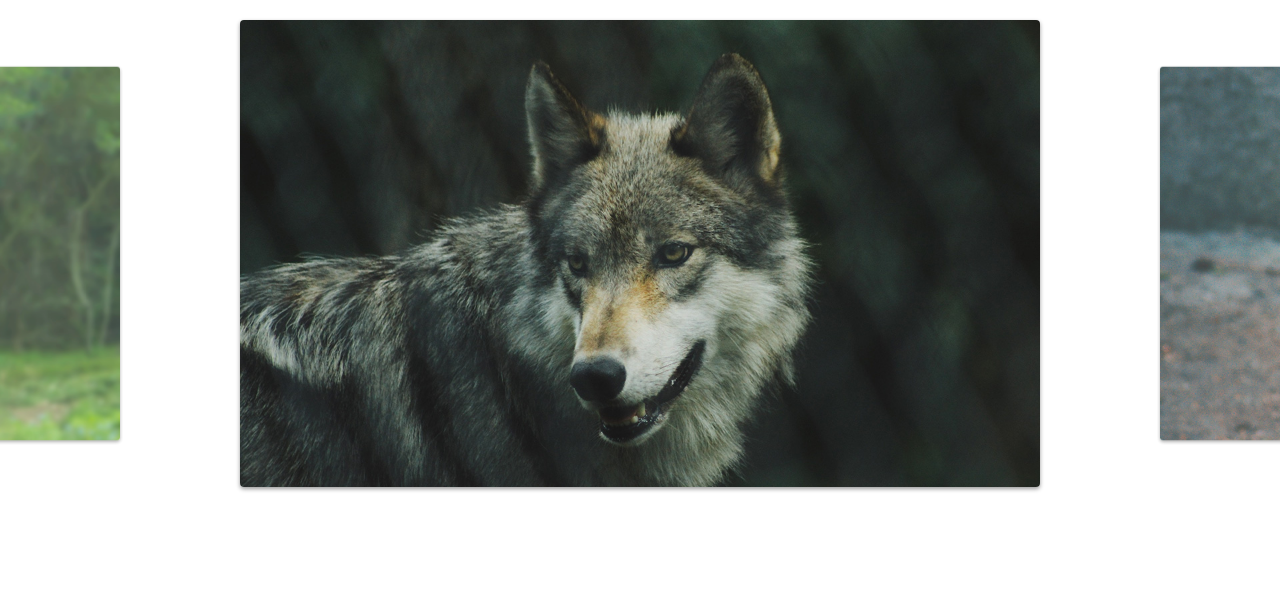
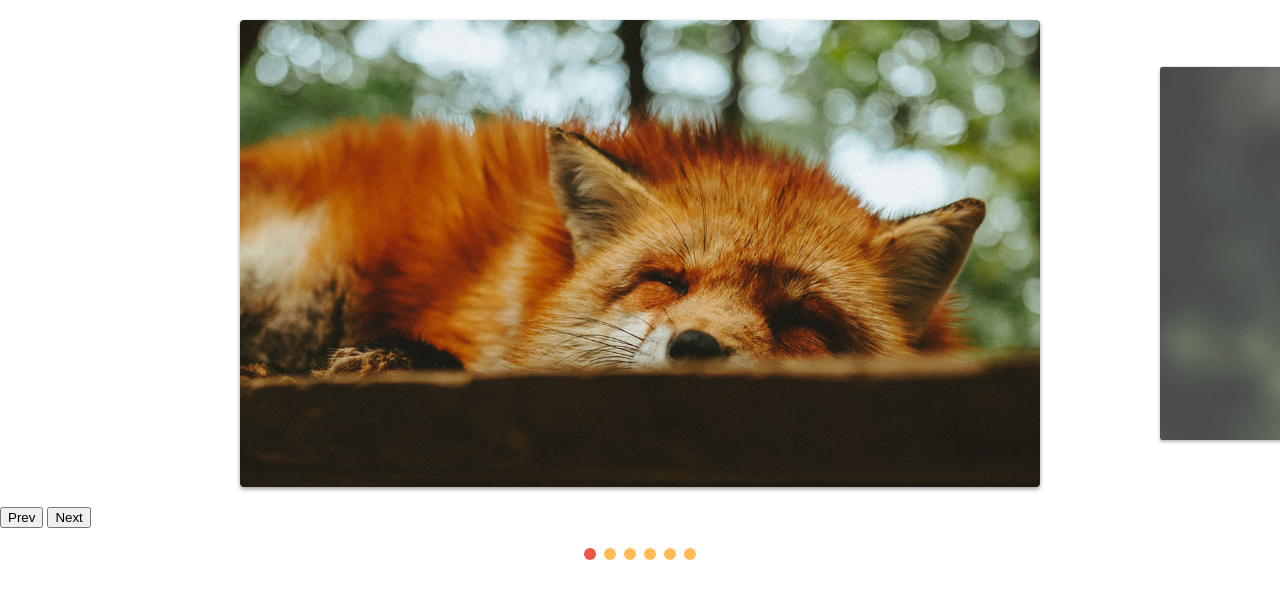
Before and after one commit to rogeriosaraceni/slide, a plain HTML site: page index.html in a window 1280 px wide. Drawn offline with Linux system fonts and the light colour scheme.

Commit message:
add paginação

```diff
--- a/css/slide.css
+++ b/css/slide.css
@@ -1,5 +1,6 @@
 .slide-wrapper{
     overflow: hidden;
+    position: relative;
 }
 
 .slide{
@@ -27,3 +28,43 @@
     opacity: 1;
     transform: scale(1);
 }
+
+
+[data-control="slide"]{
+    display: flex;
+    justify-content: center;
+    align-items: center;
+    margin-top: 20px;
+    gap: 0.5rem;
+}
+[data-control="slide"] li a{
+    display: block;
+    width: 12px;
+    height: 12px;
+    border-radius: 50%;
+    background-color: #fb5;
+    overflow: hidden;
+    text-indent: -999px;
+}
+[data-control="slide"] li.active a,
+[data-control="slide"] li a:hover{
+    background-color: #e54;
+}
+
+/* .arrow-nav{
+    z-index: 1;
+    position: absolute;
+    padding: 1rem 2rem;
+    inset: 0;
+}
+.arrow-nav .prev,
+.arrow-nav .next{
+    position: absolute;
+    top: 50%;
+}
+.arrow-nav .prev{
+    left: 10%;
+}
+.arrow-nav .next{
+    right: 10%;
+} */
--- a/index.html
+++ b/index.html
@@ -22,6 +22,11 @@
 				<li><img src="img/foto5.jpg" alt=""></li>
 				<li><img src="img/foto6.jpg" alt=""></li>
 			</ul>
+
+			<div class="arrow-nav">
+				<button class="prev">Prev</button>
+				<button class="next">Next</button>
+			</div>
 		</section>
 
 		<script type="module" src="js/script.js"></script>
--- a/js/script.js
+++ b/js/script.js
@@ -1,5 +1,9 @@
-import Slide from "./slide.js";
+import { SlideNav } from "./slide.js";
 
-const slide = new Slide('.slide', '.slide-wrapper')
+const slide = new SlideNav('.slide', '.slide-wrapper')
 slide.init()
-slide.changeSlide(3)
+slide.addArrow('.prev', '.next')
+
+slide.addControl()
+
+console.log(slide);
--- a/js/slide.js
+++ b/js/slide.js
@@ -1,7 +1,7 @@
 import debounce from './debounce.js';
 
 
-export default class Slide{
+export class Slide{
     constructor(slide, wrapper) {
         this.slide = document.querySelector(slide);
         this.wrapper = document.querySelector(wrapper);
@@ -11,6 +11,7 @@ export default class Slide{
             movement: 0
         }
         this.activeClass = 'active'
+        this.chageEvent = new Event('changeEvent')
     }
 
     //metodos:
@@ -115,6 +116,7 @@ export default class Slide{
         this.slideIndexNav(index)
         this.dist.finalPosition = active.position;
         this.changeActiveClass();
+        this.wrapper.dispatchEvent(this.chageEvent);
     }
 
     activePrevSlide() {
@@ -140,6 +142,10 @@ export default class Slide{
         this.onStart = this.onStart.bind(this);
         this.onMove = this.onMove.bind(this);
         this.onEnd = this.onEnd.bind(this);
+
+        this.activePrevSlide = this.activePrevSlide.bind(this)
+        this.activeNextSlide = this.activeNextSlide.bind(this)
+
         this.onResize = debounce(this.onResize.bind(this), 200)
     }
 
@@ -150,6 +156,61 @@ export default class Slide{
         this.addSlideEvents();
         this.slidesConfig()
         this.addResizeEvent()
+        this.changeSlide(0);
         return this;
     }
 }
+
+export class SlideNav extends Slide {
+    constructor(slide, wrapper) {
+        super(slide, wrapper);
+        this.bindControlEvents();
+    }
+
+    addArrow(prev, next) {
+        this.prevElement = document.querySelector(prev);
+        this.nextElement = document.querySelector(next);
+        this.addArrowEvents();
+    }
+
+    addArrowEvents() {
+        this.prevElement.addEventListener('click', this.activePrevSlide);
+        this.nextElement.addEventListener('click', this.activeNextSlide);
+    }
+
+    createControl() {
+        const control = document.createElement('ul');
+        control.dataset.control = 'slide';
+        this.slideArray.forEach((item, index) => {
+            control.innerHTML += `<li><a href="#slide${index + 1}">${index + 1}</a></li>`;
+        })
+        this.wrapper.appendChild(control);
+        return control;
+    }
+
+    eventControl(item, index) {
+        item.addEventListener('click', (event) => {
+            event.preventDefault();
+            this.changeSlide(index)
+        })
+        this.wrapper.addEventListener('changeEvent', this.activeControlItem);
+    }
+
+    activeControlItem() {
+        this.controlArray.forEach(item => item.classList.remove(this.activeClass));
+        this.controlArray[this.index.active].classList.add(this.activeClass);
+    }
+
+    addControl(customControl) {
+        this.control = document.querySelector(customControl) || this.createControl()
+        this.controlArray = [...this.control.children];
+
+        this.activeControlItem();
+        this.controlArray.forEach(this.eventControl);
+    }
+
+    bindControlEvents() {
+        this.eventControl = this.eventControl.bind(this);
+        this.activeControlItem = this.activeControlItem.bind(this);
+    }
+}
```
